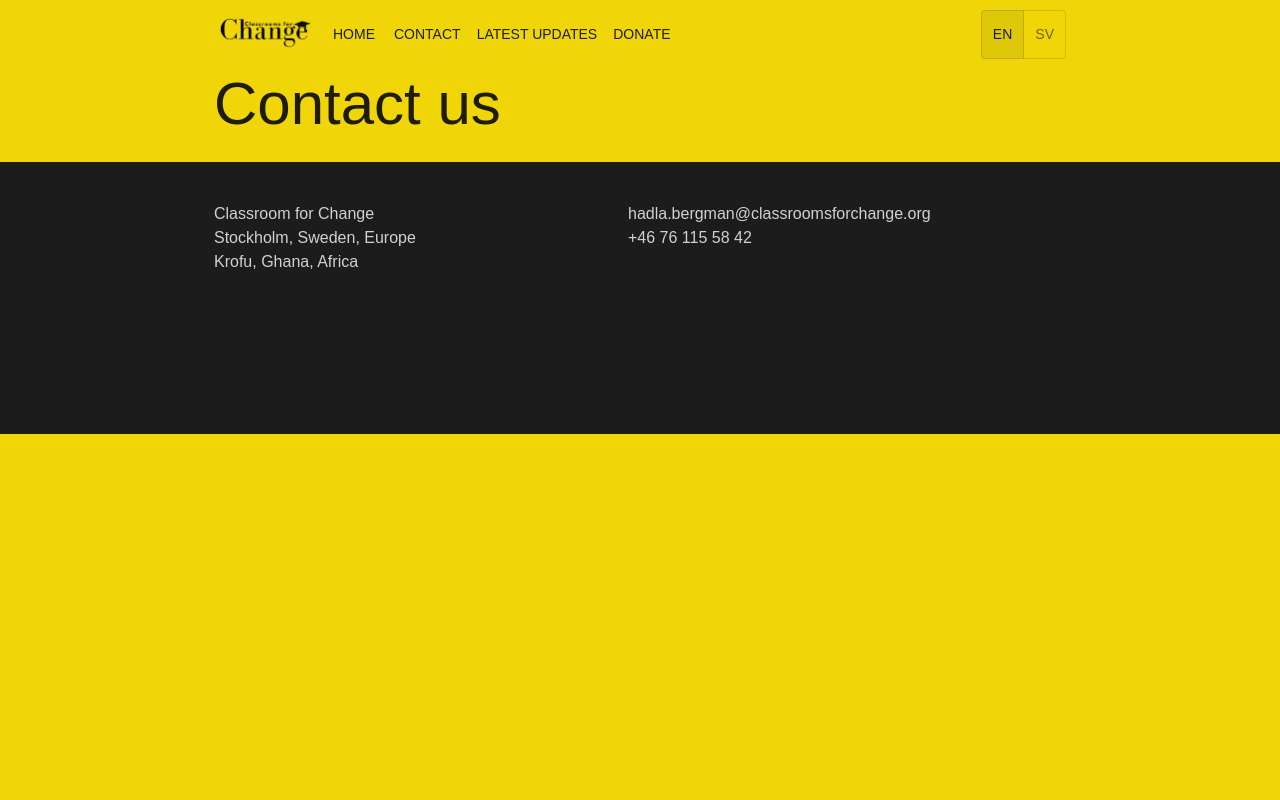
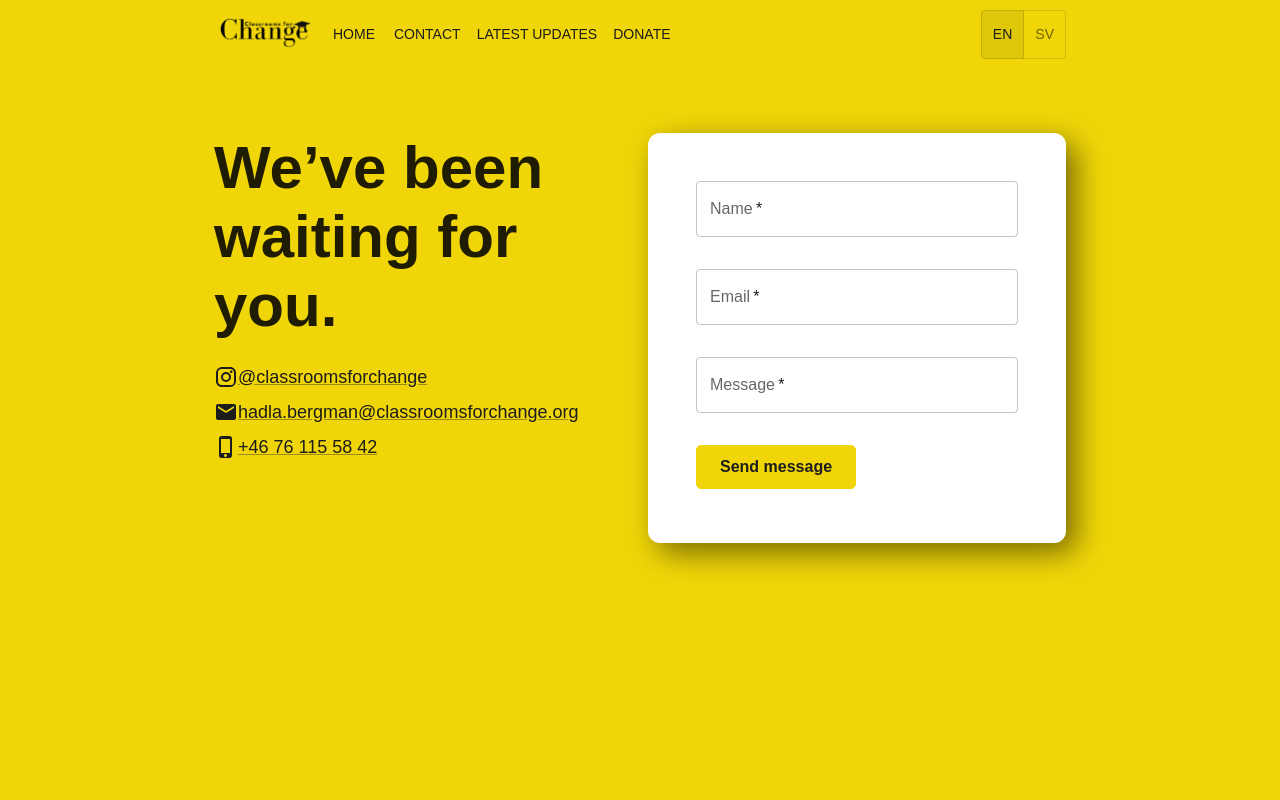
Before and after one commit to hadlabf/classrooms-for-change, a React (Create React App) app in the folder frontend/: page /contact in a window 1280 px wide. Shown: the top 800 px of the page. Built offline with nearby package versions, Linux system fonts and the light colour scheme; a web font is replaced by a local one.

Commit message:
feat: add contact page with contact form.

```diff
--- a/frontend/src/App.css
+++ b/frontend/src/App.css
@@ -1,6 +1,4 @@
-.App {
-  text-align: center;
-}
+
 a {
   text-decoration: none;
 
--- a/frontend/src/App.tsx
+++ b/frontend/src/App.tsx
@@ -8,6 +8,7 @@
 import { ThemeProvider } from "styled-components";
 import { ThemeConfig } from "./config/theme.config";
 import { Footer } from "./components/Footer";
+import { Box } from "@mui/system";
 
 export const Font1 = "DM Sans, sans-serif";
 export const Font2 = "Fira Sans Condensed, sans-serif";
@@ -47,11 +48,13 @@
         <Router>
           <Container maxWidth="lg">
             <Navbar />
-            <Routes>
-              {useRoutes().map((route) => (
-                <Route key={route.path} path={route.path} element={route.node} />
-              ))}
-            </Routes>
+            <Box mt={8}>
+              <Routes>
+                {useRoutes().map((route) => (
+                  <Route key={route.path} path={route.path} element={route.node} />
+                ))}
+              </Routes>
+            </Box>
           </Container>
           <Footer />
         </Router>
--- a/frontend/src/components/Footer.tsx
+++ b/frontend/src/components/Footer.tsx
@@ -29,7 +29,7 @@
   );
 };
 
-const FooterContariner = styled.div`
+const FooterContariner = styled.footer`
   background-color: ${(props) => props.theme.colors.black} !important;
   color: ${(props) => props.theme.colors.grey08} !important;
   padding-top: ${(props) => props.theme.spacer * 8}px;
--- a/frontend/src/components/UI/Common.tsx
+++ b/frontend/src/components/UI/Common.tsx
@@ -1,15 +1,23 @@
 import styled from "styled-components";
 import { Box, Button as ButtonUI } from "@mui/material";
 import Grid from "@mui/material/Unstable_Grid2";
+import { ReactNode } from "react";
 
 type ChildProp = {
-  children: JSX.Element;
+  children: JSX.Element | ReactNode;
 };
 
-export const Col = styled.div`
+export const Col = styled.div<{
+  py?: number;
+  px?: number;
+}>`
   display: flex;
   flex-direction: column;
   justify-content: center;
+  padding: ${(props) =>
+      props.py !== undefined ? props.py * props.theme.spacer : props.theme.spacer * 0}px
+    ${(props) =>
+      props.px !== undefined ? props.px * props.theme.spacer : props.theme.spacer * 0}px !important;
 `;
 export const Row = styled.div<{ gap?: number }>`
   display: flex;
@@ -64,3 +72,10 @@
     </Box>
   );
 };
+export const Layout = ({ children }: ChildProp): JSX.Element => {
+  return (
+    <Box display="flex" flexDirection="row" justifyContent="flex-start" alignItems="flex-start">
+      {children}
+    </Box>
+  );
+};
--- a/frontend/src/locales/en-US/translations.json
+++ b/frontend/src/locales/en-US/translations.json
@@ -69,7 +69,11 @@
             "title": "About us"
         },
         "contact": {
-            "title": "Contact us"
+            "title": "We’ve been waiting for you.",
+            "name": "Name",
+            "email": "Email",
+            "message": "Message",
+            "send": "Send message"
         }
     },
     "navbar": {
--- a/frontend/src/locales/sv-SE/translations.json
+++ b/frontend/src/locales/sv-SE/translations.json
@@ -35,7 +35,11 @@
             "title": "Om oss"
         },
         "contact": {
-            "title": "Kontakta oss"
+            "title": "Kontakta oss",
+            "name": "Namn",
+            "email": "E-post",
+            "message": "Meddelande",
+            "send": "Skicka meddelande"
         }
     },
     "navbar": {
--- a/frontend/src/pages/contact/Contact.tsx
+++ b/frontend/src/pages/contact/Contact.tsx
@@ -1,8 +1,59 @@
+import { Box, Input, Link, TextField } from "@mui/material";
+import { Container, Stack } from "@mui/system";
 import { useTranslation } from "react-i18next";
-import { Title1 } from "../../components/UI/Text";
+import { BlobButton } from "../../components/UI/BlobButton";
+import { Card, Col, Layout } from "../../components/UI/Common";
+import { Text1, Title1, Title3, Title4 } from "../../components/UI/Text";
+import Grid from "@mui/material/Unstable_Grid2";
+import IconPhone from "@mui/icons-material/PhoneIphone";
+import IconInstagram from "@mui/icons-material/Instagram";
+import IconEmail from "@mui/icons-material/Markunread";
+import { Label } from "@mui/icons-material";
 
 export const Contact = (): JSX.Element => {
   const { t } = useTranslation();
 
-  return <Title1>{t("pages.contact.title")}</Title1>;
+  return (
+    <Layout>
+      <Box sx={{ flexGrow: 1, height: "100vh" }}>
+        <Grid container spacing={2}>
+          <Grid xs={12} sm={6}>
+            <Title1 weight="bold">{t("pages.contact.title")}</Title1>
+            <Stack gap={1}>
+              <Link>
+                <Box display="flex" flexDirection="row" alignItems="center">
+                  <IconInstagram />
+                  <Text1 mb={0}>@classroomsforchange</Text1>
+                </Box>
+              </Link>
+              <Link>
+                <Box display="flex" flexDirection="row" alignItems="center">
+                  <IconEmail />
+                  <Text1 mb={0}>hadla.bergman@classroomsforchange.org</Text1>
+                </Box>
+              </Link>
+              <Link>
+                <Box display="flex" flexDirection="row" alignItems="center">
+                  <IconPhone />
+                  <Text1 mb={0}>+46 76 115 58 42</Text1>
+                </Box>
+              </Link>
+            </Stack>
+          </Grid>
+          <Grid xs={12} sm={6}>
+            <Card>
+              <Col py={3} px={3}>
+                <Stack gap={4}>
+                  <TextField required id="outlined-basic" label="Name" variant="outlined" />
+                  <TextField required id="outlined-basic" label="Email" variant="outlined" />
+                  <TextField required id="outlined-basic" label="Message" variant="outlined" />
+                  <BlobButton secondary navigateTo="TODO!" text={t("pages.contact.send")} />
+                </Stack>
+              </Col>
+            </Card>
+          </Grid>
+        </Grid>
+      </Box>
+    </Layout>
+  );
 };
--- a/frontend/src/pages/donate/Donate.tsx
+++ b/frontend/src/pages/donate/Donate.tsx
@@ -1,7 +1,28 @@
+import { Box } from "@mui/system";
+import Grid from "@mui/material/Unstable_Grid2";
 import { useTranslation } from "react-i18next";
+import { Layout } from "../../components/UI/Common";
+import { Text1, Title1, Title3 } from "../../components/UI/Text";
 
 export const Donate = (): JSX.Element => {
   const { t } = useTranslation();
 
-  return <div>DONATE</div>;
+  return (
+    <Layout>
+      <Box py={4} px={6} sx={{ flexGrow: 1 }}>
+        <Grid container spacing={2}>
+          <Grid xs={12}>
+            <Title3 weight="bold">Donate</Title3>
+            <Text1
+              dangerouslySetInnerHTML={{
+                __html: t("pages.home.whoAreWe.longTerm.text", {
+                  interpolation: { escapeValue: false },
+                }),
+              }}
+            />
+          </Grid>
+        </Grid>
+      </Box>
+    </Layout>
+  );
 };
--- a/frontend/src/pages/home/Home.tsx
+++ b/frontend/src/pages/home/Home.tsx
@@ -1,7 +1,7 @@
 import { Box, Stack, Typography } from "@mui/material";
 import { useTranslation } from "react-i18next";
 import { Text1, Title1, Title2, Title3, Title4 } from "../../components/UI/Text";
-import { Col, Card, Button } from "../../components/UI/Common";
+import { Col, Card } from "../../components/UI/Common";
 import Grid from "@mui/material/Unstable_Grid2";
 import AddCircleOutlineIcon from "@mui/icons-material/AddCircleOutline";
 import styled from "styled-components";
@@ -24,7 +24,7 @@
   const { t } = useTranslation();
 
   return (
-    <Box gap={4} mt={8} display="flex" flexDirection="row">
+    <Box display="flex" flexDirection="row" justifyContent="flex-start">
       <Col>
         <Title1
           dangerouslySetInnerHTML={{
--- a/frontend/src/routes.tsx
+++ b/frontend/src/routes.tsx
@@ -53,7 +53,7 @@
       node: <Donate />,
       navbar: {
         text: t("navbar.donate"),
-        to: "/donates",
+        to: "/donate",
       },
     },
   ];
```
